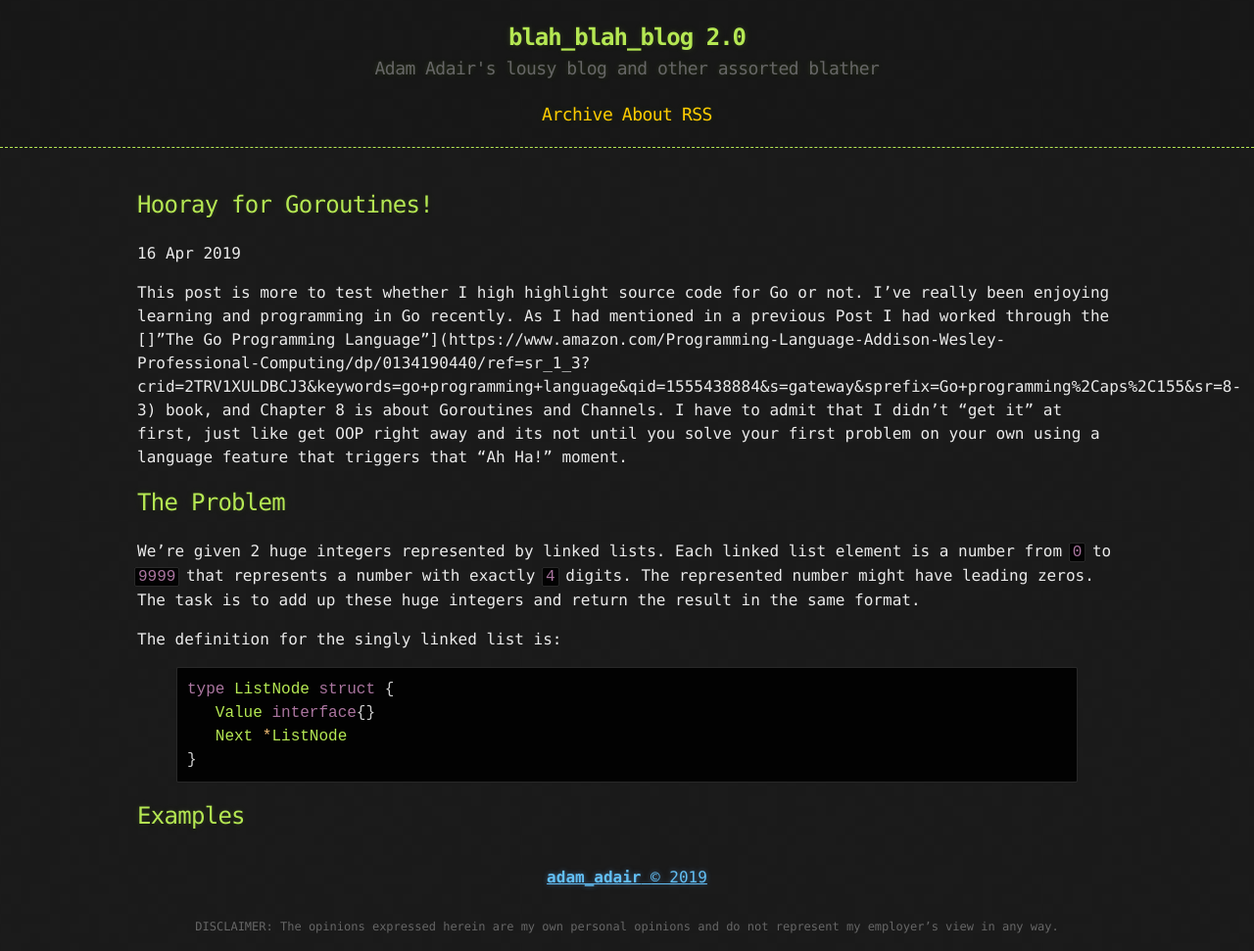
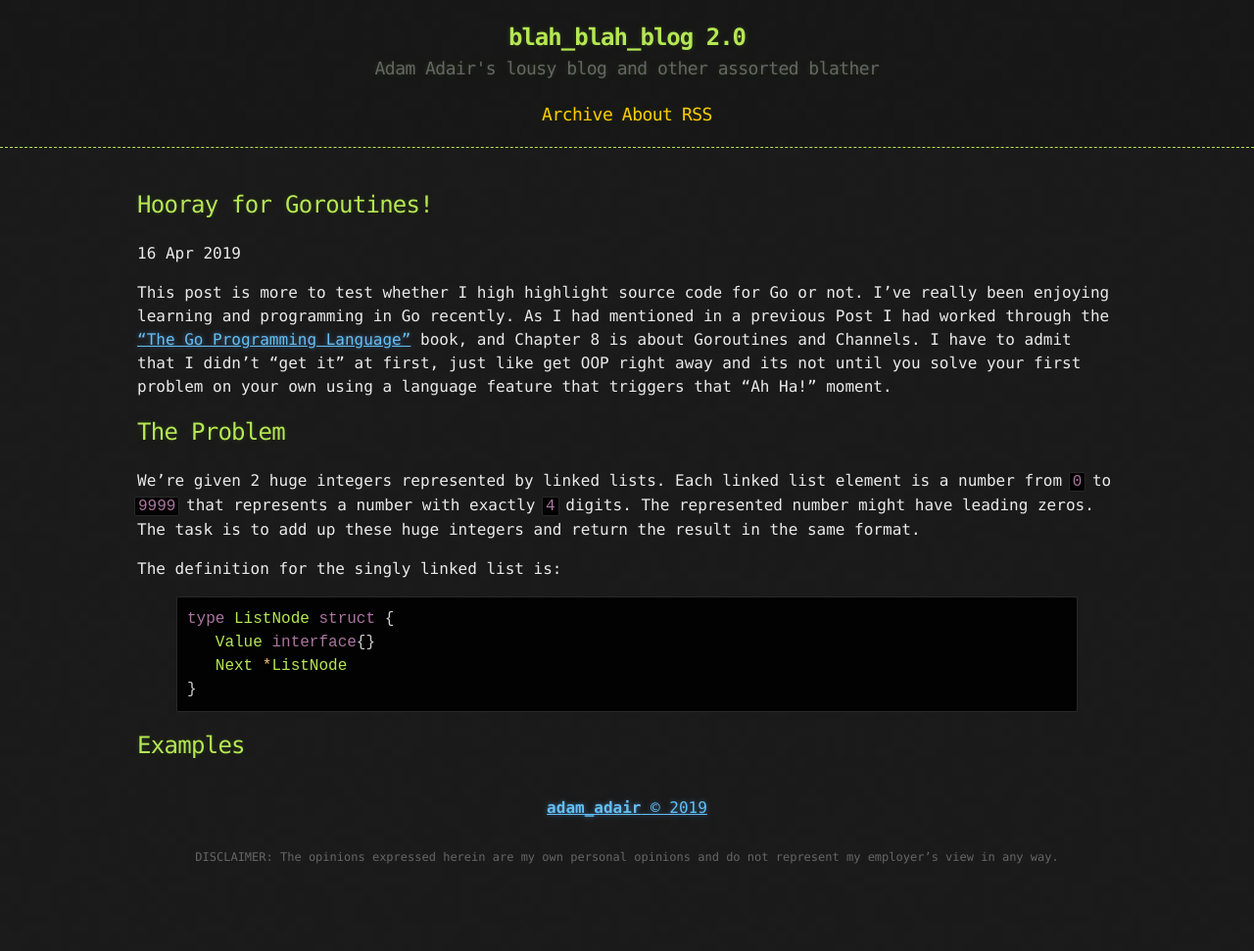
Before and after one commit to adamadair/adamadair.github.io, a Jekyll site: the page built from _posts/2019-04-16-hooray-for-goroutines.markdown, in a window 1280 px wide. Shown: the whole page at 98% size. Built offline with Jekyll 4.4.1, drawn with Linux system fonts in a browser that asks for light colours; after the commit the page ends 900 px from its top, so only the background shows below that.

Commit message:
Update 2019-04-16-hooray-for-goroutines.markdown
Fixed link

```diff
--- a/_posts/2019-04-16-hooray-for-goroutines.markdown
+++ b/_posts/2019-04-16-hooray-for-goroutines.markdown
@@ -5,7 +5,7 @@ date: "2019-04-16 13:09:57 -0500"
 ---
 This post is more to test whether I high highlight source code for Go or not.
 I've really been enjoying learning and programming in Go recently. As I had
-mentioned in a previous Post I had worked through the []"The Go Programming Language"](https://www.amazon.com/Programming-Language-Addison-Wesley-Professional-Computing/dp/0134190440/ref=sr_1_3?crid=2TRV1XULDBCJ3&keywords=go+programming+language&qid=1555438884&s=gateway&sprefix=Go+programming%2Caps%2C155&sr=8-3)
+mentioned in a previous Post I had worked through the ["The Go Programming Language"](https://www.amazon.com/Programming-Language-Addison-Wesley-Professional-Computing/dp/0134190440/ref=sr_1_3?crid=2TRV1XULDBCJ3&keywords=go+programming+language&qid=1555438884&s=gateway&sprefix=Go+programming%2Caps%2C155&sr=8-3)
 book, and Chapter 8 is about Goroutines and Channels. I have to admit that I
 didn't "get it" at first, just like get OOP right away and its not until you
 solve your first problem on your own using a language feature that triggers
```
